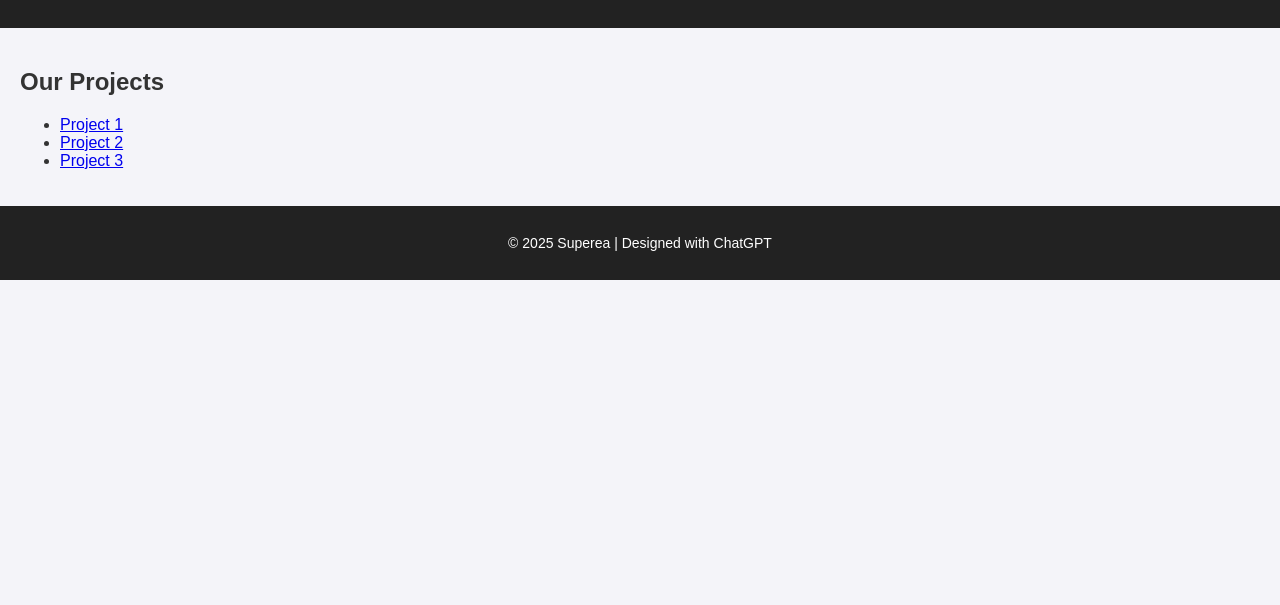
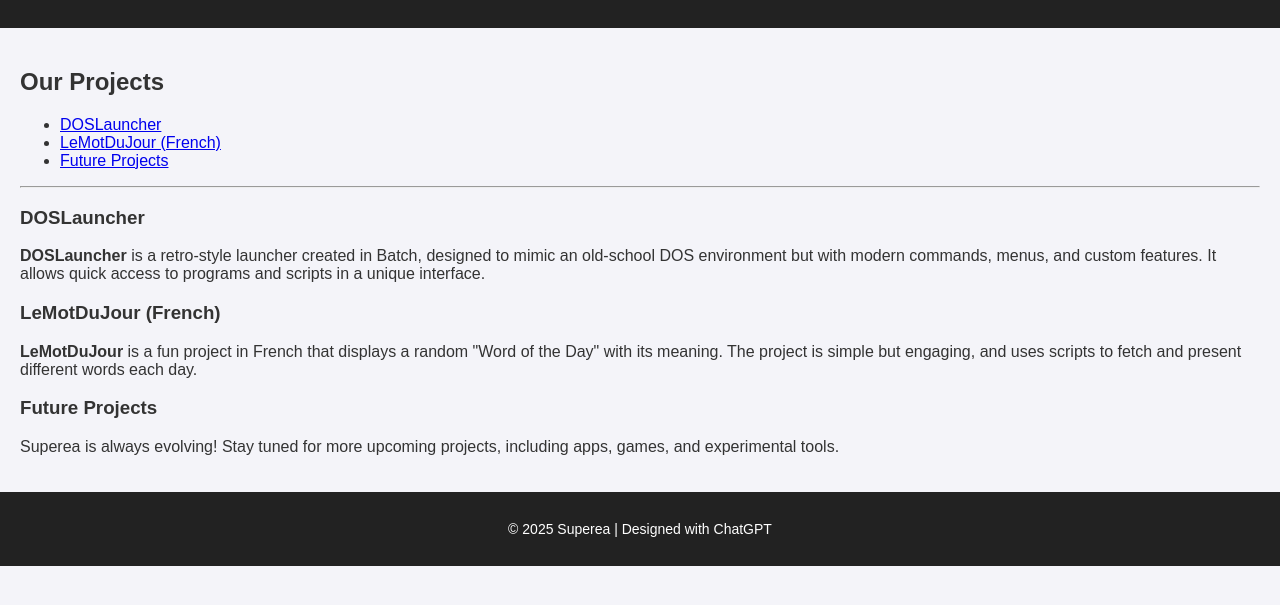
Before and after one commit to devffin/superea, a plain HTML site: page projects.html in a window 1280 px wide. Shown: the part 89-694 px from the top of the page. Drawn offline with Linux system fonts and the light colour scheme.

Commit message:
Update projects.html

```diff
--- a/projects.html
+++ b/projects.html
@@ -22,11 +22,40 @@
 
   <main style="padding:20px;">
     <h2>Our Projects</h2>
+
+    <!-- Table des matières -->
     <ul>
-      <li><a href="#">Project 1</a></li>
-      <li><a href="#">Project 2</a></li>
-      <li><a href="#">Project 3</a></li>
+      <li><a href="#doslauncher">DOSLauncher</a></li>
+      <li><a href="#lemotdujour">LeMotDuJour (French)</a></li>
+      <li><a href="#future">Future Projects</a></li>
     </ul>
+
+    <hr>
+
+    <!-- Section DOSLauncher -->
+    <section id="doslauncher">
+      <h3>DOSLauncher</h3>
+      <p><strong>DOSLauncher</strong> is a retro-style launcher created in Batch,
+         designed to mimic an old-school DOS environment but with modern commands,
+         menus, and custom features.
+         It allows quick access to programs and scripts in a unique interface.</p>
+    </section>
+
+    <!-- Section LeMotDuJour -->
+    <section id="lemotdujour">
+      <h3>LeMotDuJour (French)</h3>
+      <p><strong>LeMotDuJour</strong> is a fun project in French that displays a random
+         "Word of the Day" with its meaning.
+         The project is simple but engaging, and uses scripts to fetch and present
+         different words each day.</p>
+    </section>
+
+    <!-- Section Future -->
+    <section id="future">
+      <h3>Future Projects</h3>
+      <p>Superea is always evolving! Stay tuned for more upcoming projects, including
+         apps, games, and experimental tools.</p>
+    </section>
   </main>
 
   <footer>
```
